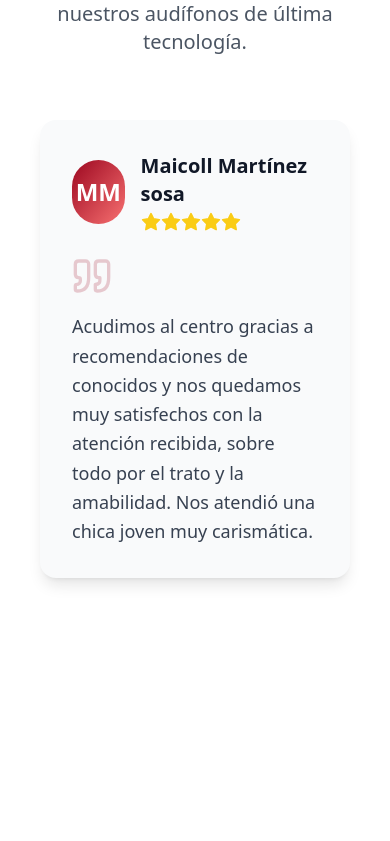
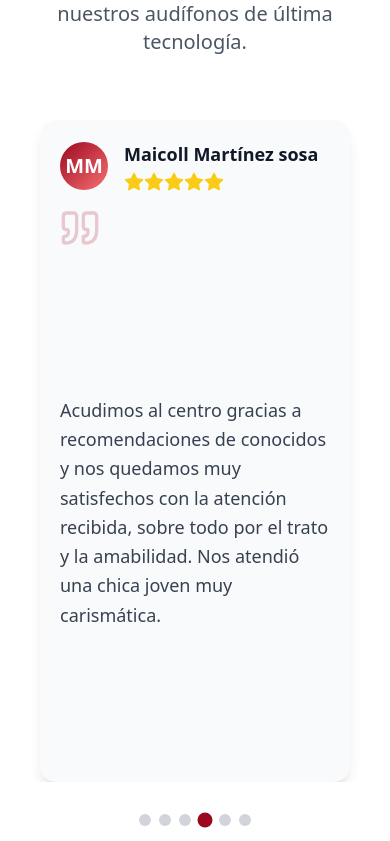
Before and after one commit to miempresaonline/granviav2, a React (Vite) app: page / in a window 390 px wide. Shown: the part 8163-9004 px from the top of the page. Built offline with nearby package versions, Linux system fonts and the light colour scheme.

Commit message:
Fix mobile testimonials spacing and height

```diff
--- a/src/App.tsx
+++ b/src/App.tsx
@@ -843,7 +843,7 @@ function App() {
           </div>
 
           {/* Carousel Container */}
-          <div className="relative max-w-4xl mx-auto mb-16">
+          <div className="relative max-w-4xl mx-auto mb-16 testimonial-carousel-container">
             <div className="overflow-hidden rounded-2xl">
               <div
                 className="flex transition-transform duration-500 ease-in-out"
@@ -851,13 +851,14 @@ function App() {
               >
                 {testimonials.map((testimonial, index) => (
                   <div key={index} className="w-full flex-shrink-0 px-4">
-                    <div className="bg-gray-50 rounded-2xl p-8 shadow-lg mx-auto max-w-2xl">
-                      <div className="flex items-center mb-6">
-                        <div className="w-16 h-16 bg-gradient-to-br from-[#9c0720] to-red-400 rounded-full flex items-center justify-center text-white text-2xl font-bold">
+                    <div className="bg-gray-50 rounded-2xl p-8 shadow-lg mx-auto max-w-2xl testimonial-card">
+                      <div className="testimonial-content">
+                        <div className="flex items-center mb-6 testimonial-header">
+                          <div className="w-16 h-16 bg-gradient-to-br from-[#9c0720] to-red-400 rounded-full flex items-center justify-center text-white text-2xl font-bold testimonial-avatar">
                             {testimonial.initials}
                           </div>
                           <div className="ml-4">
-                          <h3 className="text-xl font-semibold text-gray-900">{testimonial.name}</h3>
+                            <h3 className="text-xl font-semibold text-gray-900 testimonial-name">{testimonial.name}</h3>
                             <div className="flex items-center mt-1">
                               {[...Array(testimonial.rating)].map((_, i) => (
                                 <Star key={i} className="w-5 h-5 text-yellow-400 fill-current" />
@@ -866,9 +867,12 @@ function App() {
                           </div>
                         </div>
                         <Quote className="w-10 h-10 text-[#9c0720] opacity-20 mb-4" />
+                        <div className="testimonial-text">
                           <p className="text-gray-700 leading-relaxed text-lg">
                             {testimonial.text}
                           </p>
+                        </div>
+                      </div>
                     </div>
                   </div>
                 ))}
--- a/src/index.css
+++ b/src/index.css
@@ -164,6 +164,78 @@
   animation-play-state: paused;
 }
 
+/* Testimonials carousel fixes */
+.testimonial-carousel-container {
+  height: auto;
+  min-height: 400px;
+}
+
+.testimonial-card {
+  display: flex;
+  flex-direction: column;
+  height: 100%;
+  min-height: 350px;
+}
+
+.testimonial-content {
+  flex: 1;
+  display: flex;
+  flex-direction: column;
+  justify-content: space-between;
+}
+
+.testimonial-text {
+  flex: 1;
+  display: flex;
+  align-items: center;
+}
+
+@media (max-width: 768px) {
+  .testimonial-carousel-container {
+    min-height: 450px;
+  }
+
+  .testimonial-card {
+    min-height: 400px;
+    padding: 1.5rem;
+  }
+
+  .testimonial-text {
+    font-size: 1rem;
+    line-height: 1.6;
+  }
+
+  .testimonial-header {
+    margin-bottom: 1rem;
+  }
+
+  .testimonial-avatar {
+    width: 3rem;
+    height: 3rem;
+    font-size: 1.25rem;
+  }
+
+  .testimonial-name {
+    font-size: 1.125rem;
+  }
+}
+
+@media (max-width: 480px) {
+  .testimonial-carousel-container {
+    min-height: 500px;
+  }
+
+  .testimonial-card {
+    min-height: 450px;
+    padding: 1.25rem;
+  }
+
+  .testimonial-text {
+    font-size: 0.95rem;
+    line-height: 1.5;
+  }
+}
+
 @media (max-width: 700px) {
   .nomovil {
     display: none;
```
Lines whose indentation alone changed are shown as unchanged.
